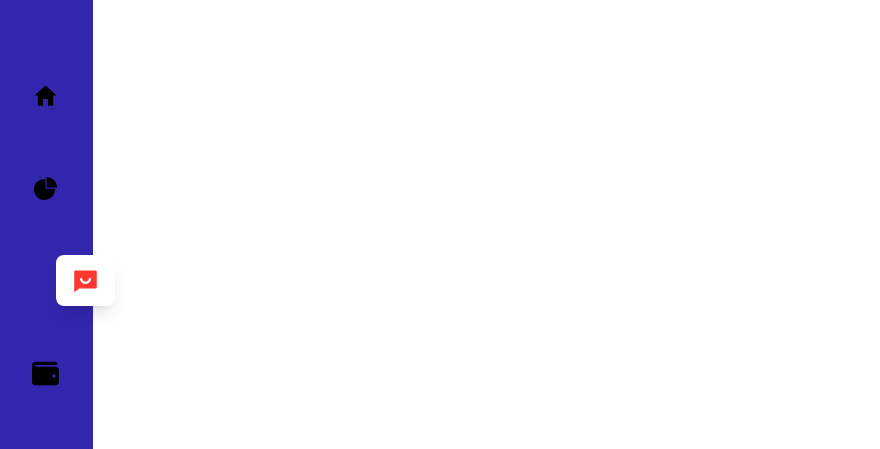
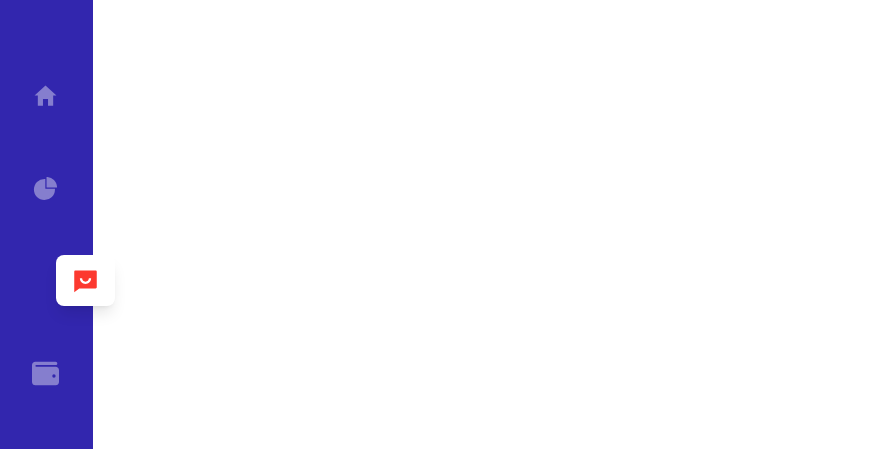
Before and after one commit to DavidWaza/fleek-dashboard, a Next.js app: page /chat in a window 1280 px wide. Shown: the part 171-620 px from the top of the page, without its empty margins (3-883 px from the left). Built offline with nearby package versions, Linux system fonts and the light colour scheme.

Commit message:
fixed onclick function

```diff
--- a/src/app/Components/Sidebar/Sidebar.tsx
+++ b/src/app/Components/Sidebar/Sidebar.tsx
@@ -10,53 +10,29 @@ import Link from "next/link";
 
 const Sidebar = () => {
   const pathname = usePathname();
-  const [isColorActive, setIsColorActive] = useState("text-[#857ECE]");
+  const [activeIcon, setActiveIcon] = useState(null);
 
-  const handleColorActive = () => {
-setIsColorActive('text-[#FC392F]')
-  }
+  const handleIconClick = (index: any) => {
+    setActiveIcon(index);
+  };
   const iconsList = [
     {
-      icon: (
-        <IoMdHome
-          size={27}
-          className={''}
-          onClick={handleColorActive}
-        />
-      ),
+      icon: <IoMdHome size={27} />,
       label: "Home",
       link: "/",
     },
     {
-      icon: (
-        <AiFillPieChart
-          size={27}
-          className={''}
-          onClick={handleColorActive}
-        />
-      ),
+      icon: <AiFillPieChart size={27} />,
       label: "Statistics",
       link: "/statistics",
     },
     {
-      icon: (
-        <RiChatSmileFill
-          size={27}
-          className={''}
-          onClick={handleColorActive}
-        />
-      ),
+      icon: <RiChatSmileFill size={27} />,
       label: "Chat",
       link: "/chat",
     },
     {
-      icon: (
-        <FaWallet
-          size={27}
-          className={''}
-          onClick={handleColorActive}
-        />
-      ),
+      icon: <FaWallet size={27} />,
       label: "Wallet",
       link: "/wallet",
     },
@@ -84,7 +60,10 @@ setIsColorActive('text-[#FC392F]')
                       pathname === icon.link
                         ? "bg-white ml-20 shadow-lg text-[#FC392F]"
                         : ""
+                    } ${
+                      activeIcon === index ? "text-[#fc392f]" : "text-[#857ece]"
                     }`}
+                    onClick={() => handleIconClick(index)}
                   >
                     {icon.icon}
                   </button>
```
